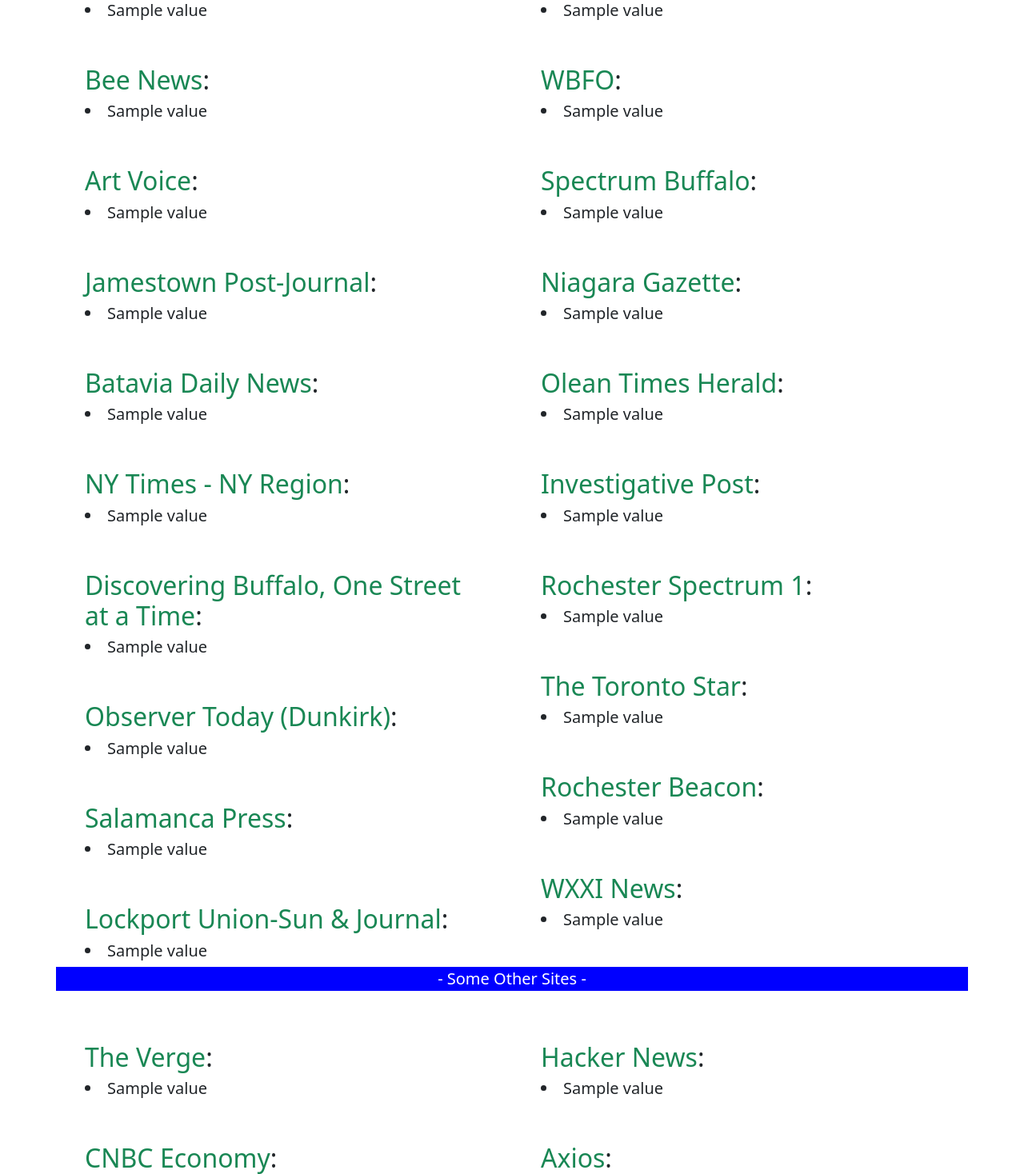
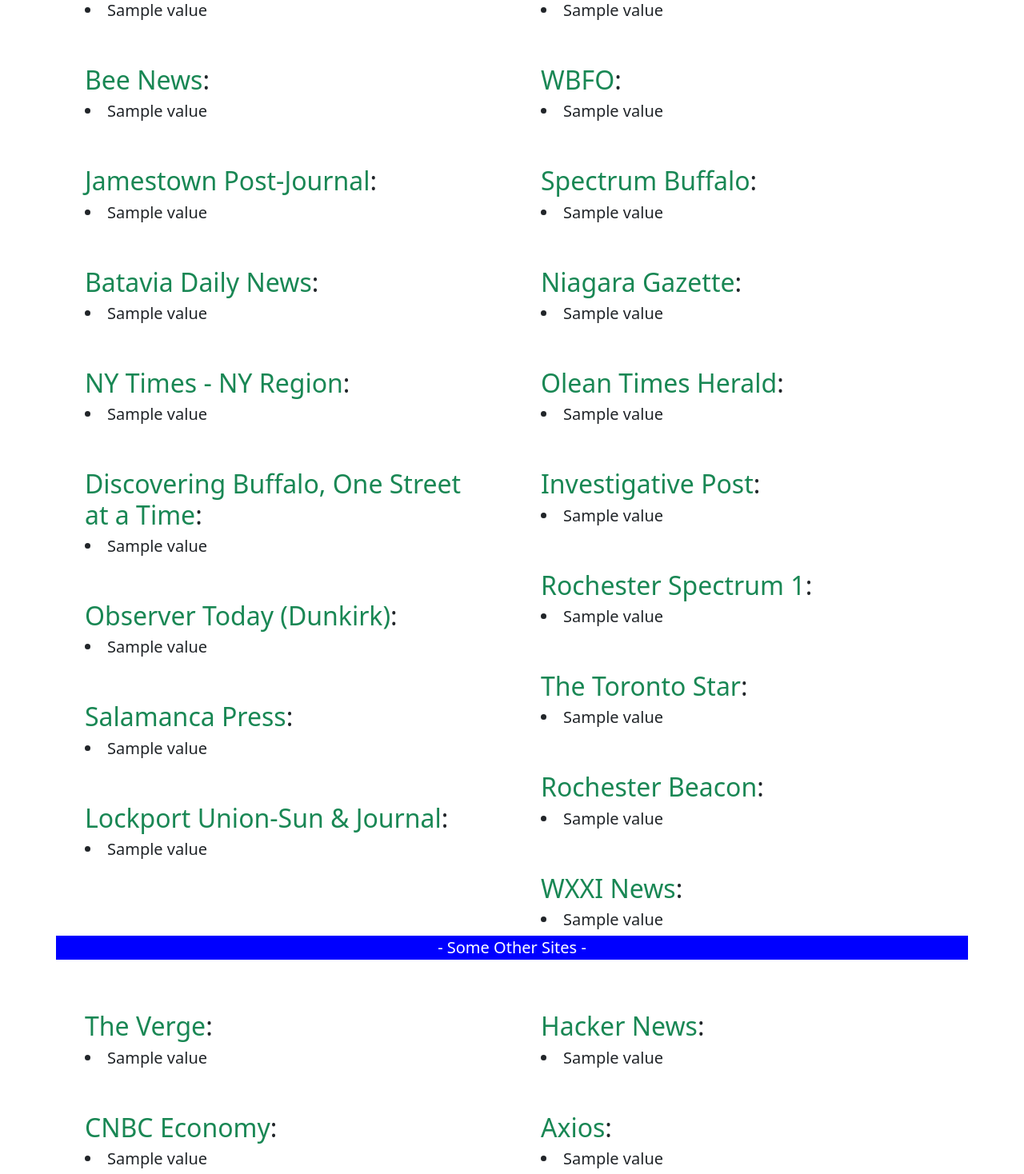
Before and after one commit to Blake-/wny-news, a Django app: template news/templates/index.html in a window 1280 px wide. Shown: the part 806-2274 px from the top of the page at 80% size. Run offline with Django 3.2, Linux system fonts and the light colour scheme; the template is opened without the code that fills it: most values are stand-ins (such as "Sample title", 1, 10 or a date in 2020); some libraries are stand-ins or nearby versions.

Commit message:
what happened to artvoice?

```diff
--- a/news/templates/index.html
+++ b/news/templates/index.html
@@ -112,23 +112,6 @@
         {% endif %}
     </div>
     <!-- Bee News -->
-
-    <!-- ArtVoice -->
-    <div class="container d-block pt-5">
-      <h2><a href="https://www.artvoice.com/" target="_blank" class="text-decoration-none text-success">Art Voice</a>: </h2>
-        {% if artvoice_news %}
-            {% for value in artvoice_news %}
-                <div class="d-flex">
-                 <h5 class="card-title">
-                  <li><a href="{{ value.url }}" target="_blank" class="text-decoration-none text-dark">{{ value.title }}</a>
-                 </h5>
-                </div>
-            {% endfor %}
-        {% else %}
-            <p class="lead">Something failed here last run.</p>
-        {% endif %}
-    </div>
-    <!-- ArtVoice -->
 
     <!-- Jamestown News -->
     <div class="container d-block pt-5">
```
Also changed, not shown: news/views.py (+1 -14 lines).
